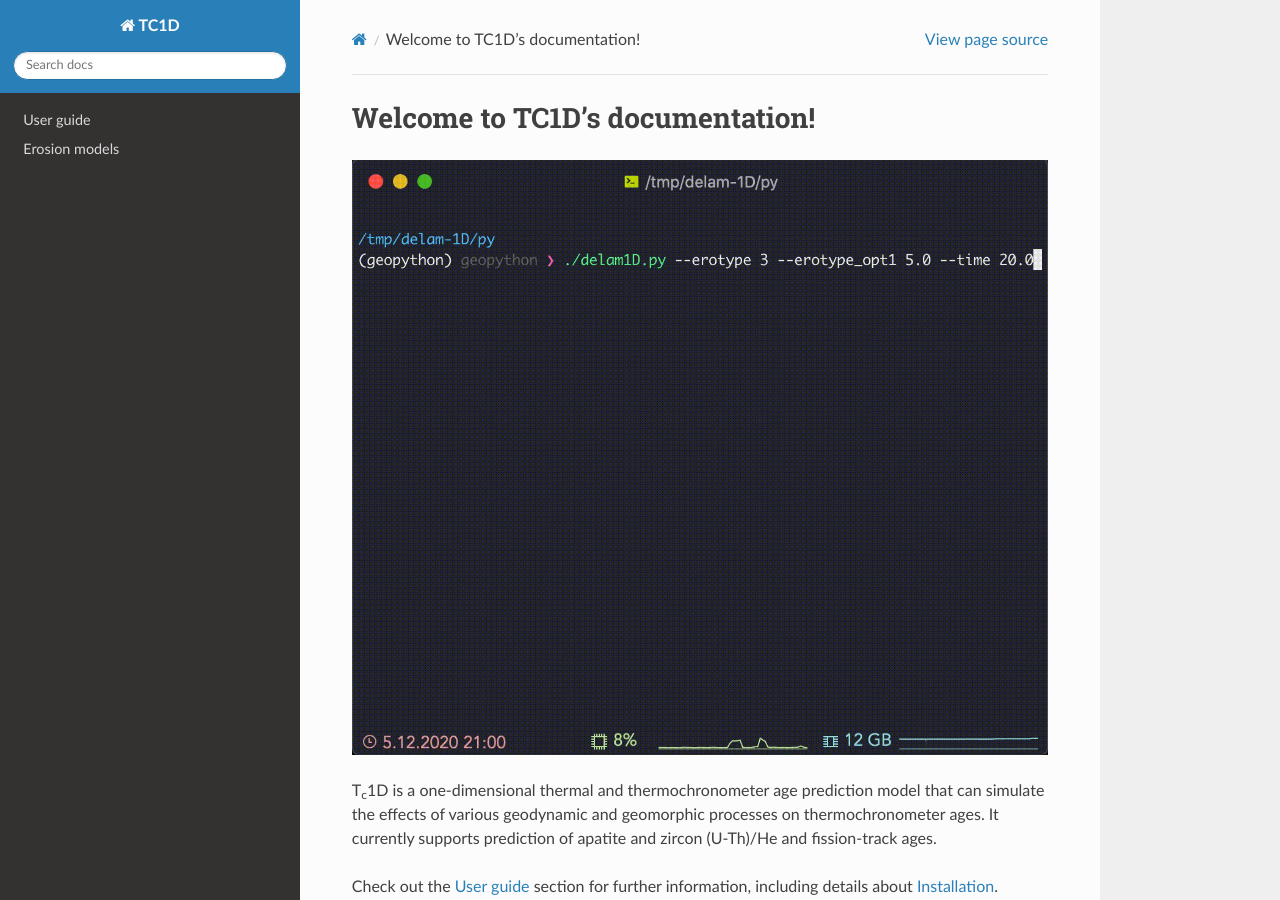
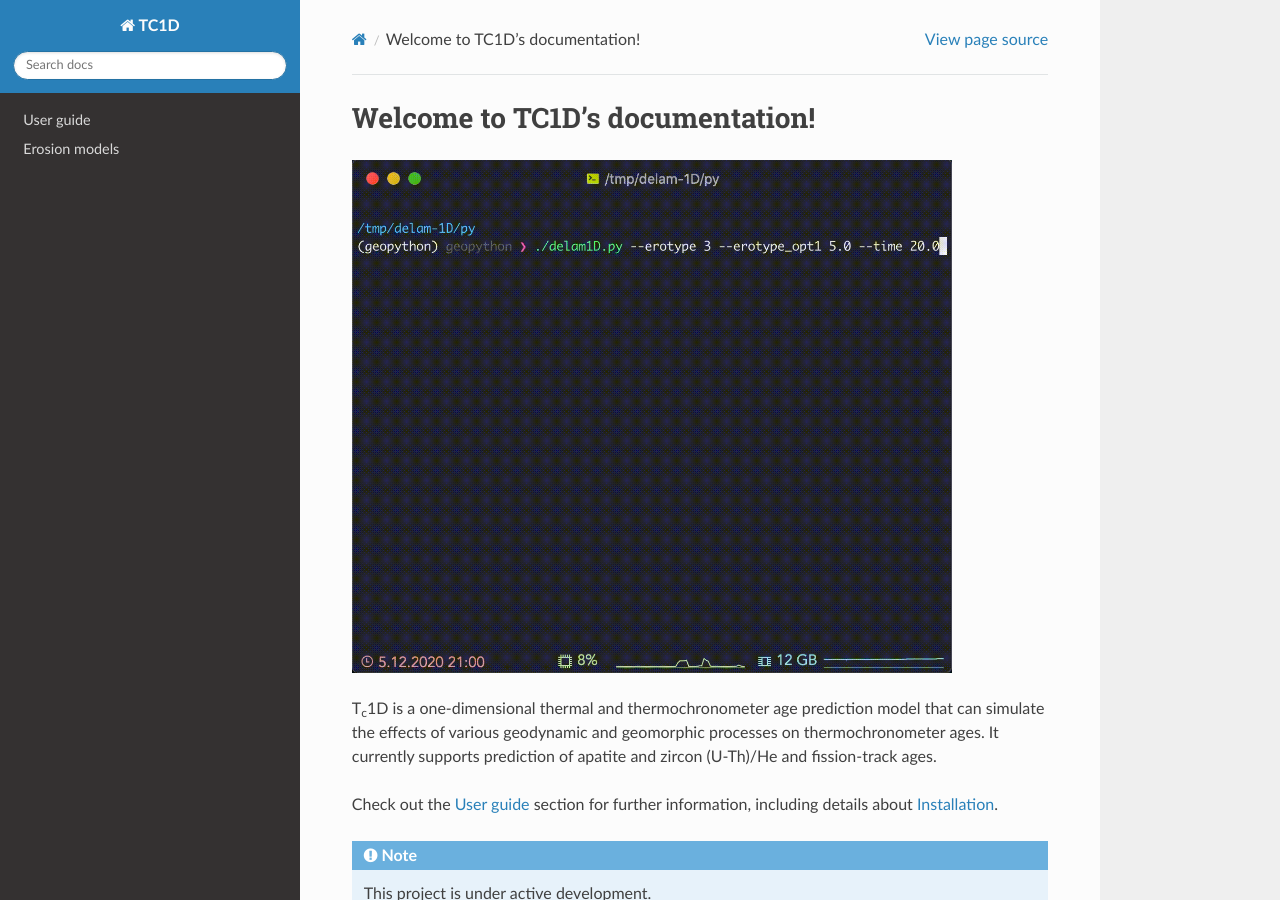
Before and after one commit to HUGG/TC1D, a Sphinx documentation site: the page built from docs/source/index.rst, in a window 1280 px wide and 900 px high. Built offline with Sphinx 7.4.7 and the Read the Docs theme 2.0.0, drawn with Linux system fonts in a browser that asks for light colours.

Commit message:
Make animated gif smaller

```diff
--- a/docs/source/index.rst
+++ b/docs/source/index.rst
@@ -2,7 +2,7 @@ Welcome to TC1D's documentation!
 ================================
 
 .. image:: gif/tc1d.gif
-   :width: 800
+   :width: 600
    :alt: TC1D running
 
 T\ :sub:`c`\ 1D is a one-dimensional thermal and thermochronometer age prediction model that can simulate the effects of various geodynamic and geomorphic processes on thermochronometer ages.
```
